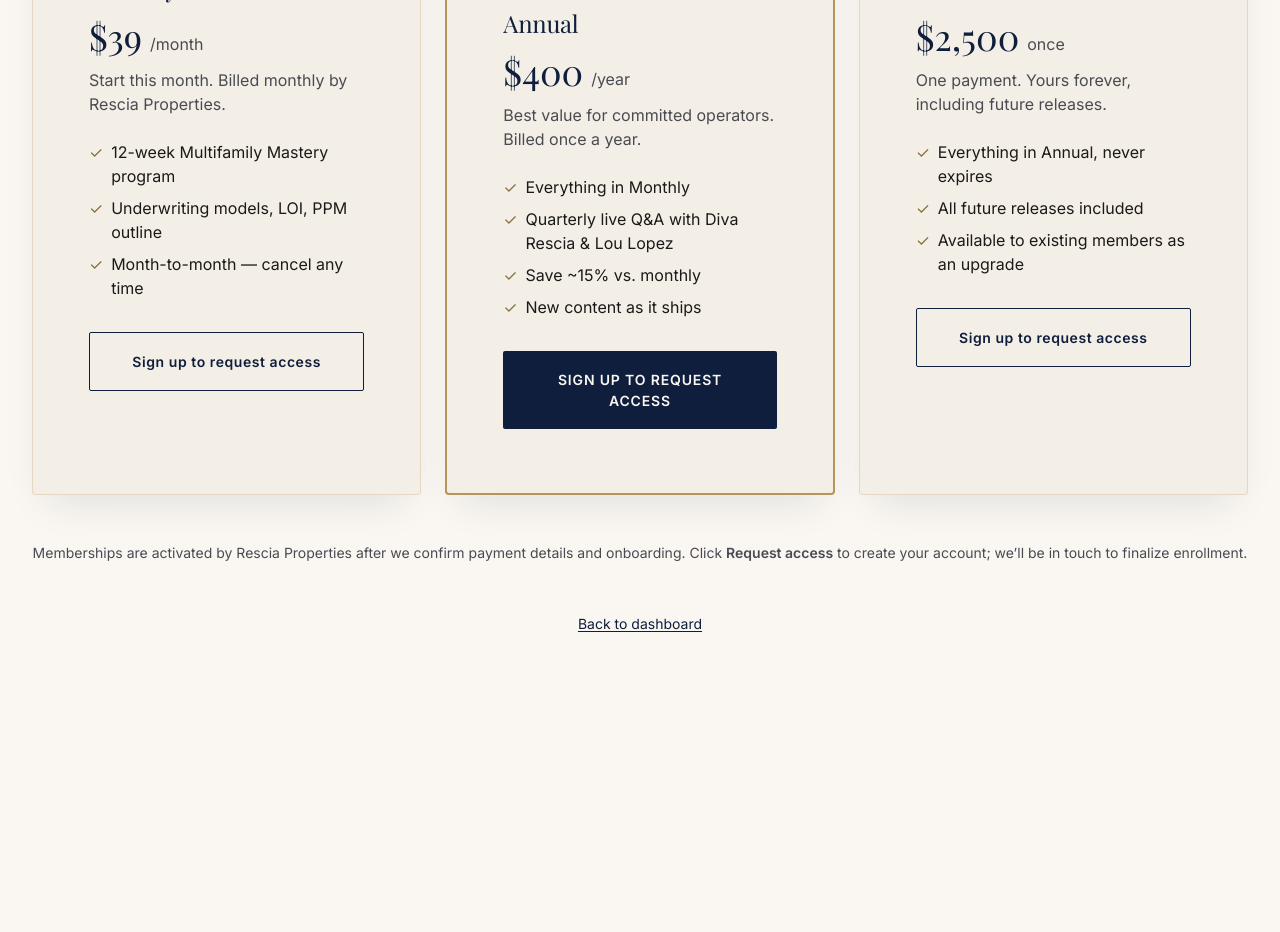
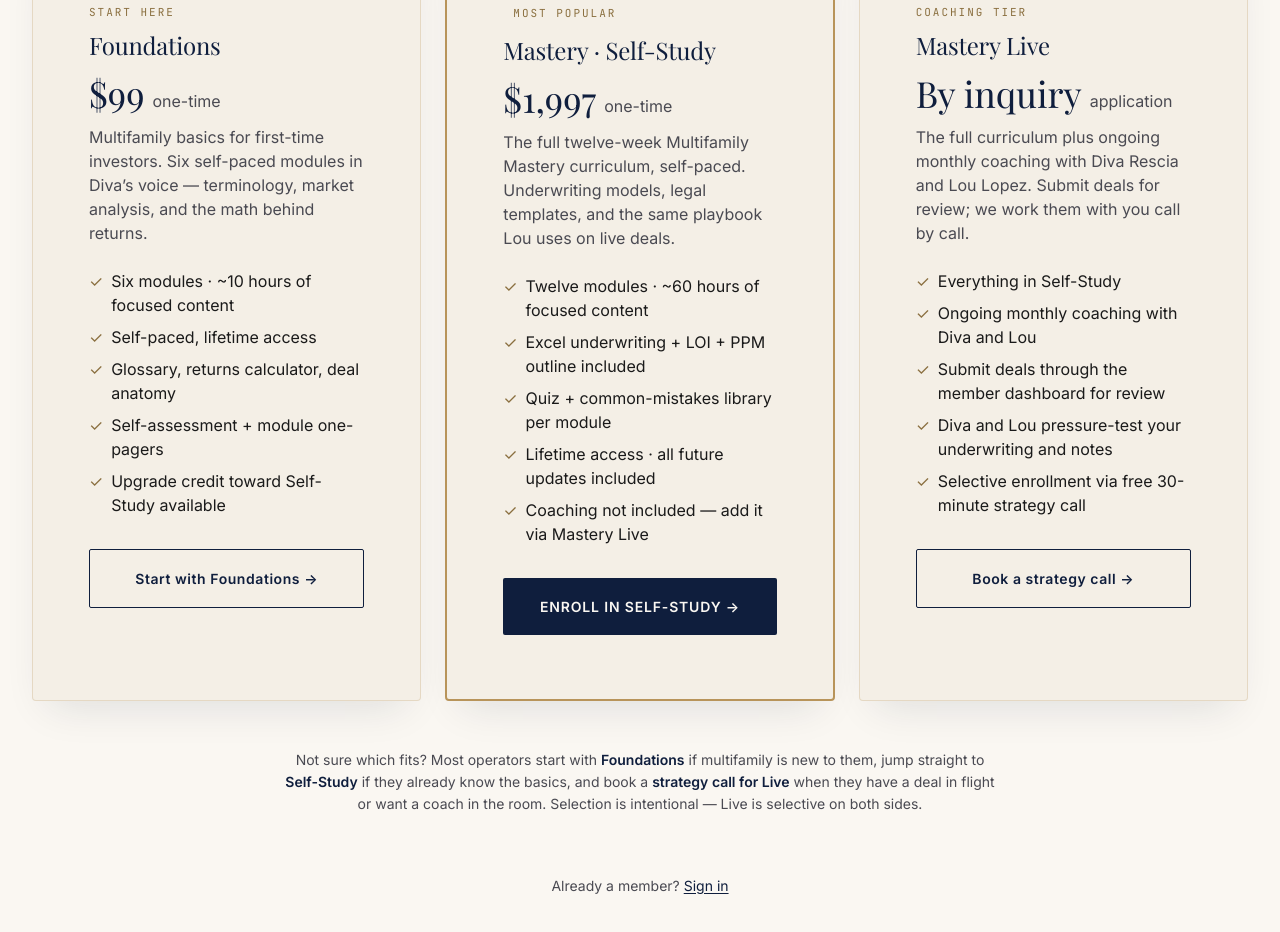
Before and after one commit to NY2CA/gleeful-griffin-8794be, a Next.js app: page /pricing in a window 1280 px wide. Shown: the part 480-1412 px from the top of the page. Before the commit the page ends 1211 px from the top, so only its background shows below. Built offline with nearby package versions, Linux system fonts and the light colour scheme; no server answers.

Commit message:
Wave 15.1: Mastery pricing coherence + Calendly hookup

```diff
--- a/src/pages/pricing.tsx
+++ b/src/pages/pricing.tsx
@@ -1,162 +1,188 @@
-import { useEffect, useState } from 'react';
 import Link from 'next/link';
-import { useRouter } from 'next/router';
 import Card from '@/components/Card';
-import Button from '@/components/Button';
 import { useAuth } from '@/hooks/useAuth';
-import { useBilling, type Plan } from '@/hooks/useBilling';
 
 /**
- * Three marketing cards for the Annual / Monthly / Lifetime plans.
+ * Mastery Site · /pricing — the public ladder
  *
- * Hitting "Choose" on any card:
- *   - If the visitor isn't signed in → redirect to /signup?next=/pricing
- *   - If they are signed in → POST /api/billing/checkout and redirect to Stripe
+ * Wave 15.1 · restructured from the legacy Monthly/Annual/Lifetime grid into
+ * the three-tier story that matches the rest of Rescia Properties' offering:
  *
- * Actual prices live in Stripe. We only render marketing headline/bullets here;
- * Stripe Checkout shows the authoritative amount.
+ *   1. Foundations  · $99      · multifamily basics for first-time investors
+ *   2. Self-Study   · $1,997   · the full 12-week curriculum, self-paced
+ *   3. Mastery Live · by inquiry · curriculum + ongoing monthly coaching
+ *
+ * Each card hands off to the right destination:
+ *   - Foundations → external Foundations site
+ *   - Self-Study  → external Self-Study site
+ *   - Live        → strategy-call form on the landing page (replaceable with
+ *                   a Calendly URL via the STRATEGY_CALL_URL constant)
+ *
+ * The page deliberately doesn't run Stripe checkout from the UI — Foundations
+ * and Self-Study handle their own checkout on their own sites; Live is sold
+ * on a strategy call. That decoupling keeps the pricing page a pure routing
+ * surface.
  */
 
+// ──────────────────────────────────────────────────────────────────
+// Configuration · these three URLs control where each card sends
+// the visitor. Update in one place when domains change. The Live CTA
+// can swap to a Calendly URL the day you have one — every other change
+// is a content tweak in the PLANS array.
+// ──────────────────────────────────────────────────────────────────
+
+const FOUNDATIONS_URL = 'https://foundations.resciaproperties.com';
+const SELFSTUDY_URL   = 'https://selfstudy.resciaproperties.com';
+/** Strategy-call CTA target. Mastery Live is sold by inquiry — the Calendly
+ *  page captures name/email at booking, and Diva/Lou get the slot. Mirrored
+ *  in src/pages/index.tsx so all "Book Strategy Call" CTAs go to the same
+ *  place. */
+const STRATEGY_CALL_URL = 'https://calendly.com/mastery-live-strategy-call';
+
 interface PlanCard {
-  id: Exclude<Plan, null>;
+  id: 'foundations' | 'self-study' | 'live';
+  eyebrow: string;
   label: string;
   price: string;
   cadence: string;
   blurb: string;
   bullets: string[];
+  ctaLabel: string;
+  ctaUrl: string;
+  ctaExternal: boolean;
   highlight?: boolean;
 }
 
 const PLANS: PlanCard[] = [
   {
-    id: 'monthly',
-    label: 'Monthly',
-    price: '$39',
-    cadence: '/month',
-    blurb: 'Start this month. Billed monthly by Rescia Properties.',
+    id: 'foundations',
+    eyebrow: 'Start here',
+    label: 'Foundations',
+    price: '$99',
+    cadence: 'one-time',
+    blurb:
+      'Multifamily basics for first-time investors. Six self-paced modules in Diva’s voice — terminology, market analysis, and the math behind returns.',
     bullets: [
-      '12-week Multifamily Mastery program',
-      'Underwriting models, LOI, PPM outline',
-      'Month-to-month — cancel any time',
+      'Six modules · ~10 hours of focused content',
+      'Self-paced, lifetime access',
+      'Glossary, returns calculator, deal anatomy',
+      'Self-assessment + module one-pagers',
+      'Upgrade credit toward Self-Study available',
     ],
+    ctaLabel: 'Start with Foundations →',
+    ctaUrl: FOUNDATIONS_URL,
+    ctaExternal: true,
   },
   {
-    id: 'annual',
-    label: 'Annual',
-    price: '$400',
-    cadence: '/year',
-    blurb: 'Best value for committed operators. Billed once a year.',
+    id: 'self-study',
+    eyebrow: 'Most popular',
+    label: 'Mastery · Self-Study',
+    price: '$1,997',
+    cadence: 'one-time',
+    blurb:
+      'The full twelve-week Multifamily Mastery curriculum, self-paced. Underwriting models, legal templates, and the same playbook Lou uses on live deals.',
     bullets: [
-      'Everything in Monthly',
-      'Quarterly live Q&A with Diva Rescia & Lou Lopez',
-      'Save ~15% vs. monthly',
-      'New content as it ships',
+      'Twelve modules · ~60 hours of focused content',
+      'Excel underwriting + LOI + PPM outline included',
+      'Quiz + common-mistakes library per module',
+      'Lifetime access · all future updates included',
+      'Coaching not included — add it via Mastery Live',
     ],
+    ctaLabel: 'Enroll in Self-Study →',
+    ctaUrl: SELFSTUDY_URL,
+    ctaExternal: true,
     highlight: true,
   },
   {
-    id: 'lifetime',
-    label: 'Lifetime',
-    price: '$2,500',
-    cadence: 'once',
-    blurb: 'One payment. Yours forever, including future releases.',
+    id: 'live',
+    eyebrow: 'Coaching tier',
+    label: 'Mastery Live',
+    price: 'By inquiry',
+    cadence: 'application',
+    blurb:
+      'The full curriculum plus ongoing monthly coaching with Diva Rescia and Lou Lopez. Submit deals for review; we work them with you call by call.',
     bullets: [
-      'Everything in Annual, never expires',
-      'All future releases included',
-      'Available to existing members as an upgrade',
+      'Everything in Self-Study',
+      'Ongoing monthly coaching with Diva and Lou',
+      'Submit deals through the member dashboard for review',
+      'Diva and Lou pressure-test your underwriting and notes',
+      'Selective enrollment via free 30-minute strategy call',
     ],
+    ctaLabel: 'Book a strategy call →',
+    ctaUrl: STRATEGY_CALL_URL,
+    ctaExternal: true,
   },
 ];
 
 export default function PricingPage() {
-  const router = useRouter();
   const { user, loading: authLoading } = useAuth();
-  const { status, startCheckout } = useBilling({ enabled: Boolean(user) });
-
-  const [busy, setBusy] = useState<Exclude<Plan, null> | null>(null);
-  const [error, setError] = useState<string | null>(null);
-
-  useEffect(() => {
-    // If a signed-in user with active access lands here, nudge them back to
-    // their dashboard so they don't accidentally buy a second plan.
-    if (status?.hasAccess) {
-      // Don't auto-redirect; just show a banner. They may want to upgrade.
-    }
-  }, [status]);
-
-  async function choose(plan: Exclude<Plan, null>) {
-    setError(null);
-    // Option-3 flow: we don't run Stripe checkout from the UI. Requesting
-    // access simply routes unsigned visitors to signup and signed-in
-    // members to their dashboard, where an "access pending" banner tells
-    // them Rescia Properties will reach out to activate enrollment.
-    if (!user) {
-      router.push(`/signup?next=${encodeURIComponent('/dashboard')}`);
-      return;
-    }
-    router.push('/dashboard');
-  }
 
   return (
     <main className="page">
       <div className="container grid gap-12">
+        {/* ─── Header ──────────────────────────────────────────── */}
         <div className="section-head text-center" style={{ marginBottom: 0 }}>
           <span className="eyebrow">Pricing</span>
-          <h1 className="font-display font-medium" style={{ fontSize: 'clamp(32px, 4vw, 52px)' }}>
-            One program. Three ways to join.
+          <h1
+            className="font-display font-medium"
+            style={{ fontSize: 'clamp(32px, 4vw, 52px)' }}
+          >
+            Three ways to learn the multifamily game.
           </h1>
-          <p className="text-ink-dim" style={{ maxWidth: 640, margin: '0 auto' }}>
-            Every plan unlocks the full 12-week Multifamily Mastery curriculum
-            and every module and template. Pick the cadence that fits.
+          <p
+            className="text-ink-dim"
+            style={{ maxWidth: 720, margin: '0 auto', lineHeight: 1.55 }}
+          >
+            Start with the basics, work through the full self-paced
+            curriculum, or step into ongoing coaching with Diva and Lou. Each
+            tier builds on the one before — and the credit applies if you
+            decide to step up.
           </p>
         </div>
 
-        {status?.hasAccess && (
-          <Card variant="offer" className="text-center">
-            <p className="text-navy font-display text-xl mb-2">
-              You already have access.
-            </p>
-            <p className="text-ink-dim mb-5">
-              Your current plan: <strong>{status.lifetime ? 'Lifetime' : status.plan ?? '—'}</strong>.
-              Manage it from the billing portal.
-            </p>
-            <div className="flex justify-center gap-3">
-              <Link href="/dashboard" className="btn-primary">
-                Go to dashboard
-              </Link>
-            </div>
-          </Card>
-        )}
-
+        {/* ─── Cards ───────────────────────────────────────────── */}
         <div className="grid grid-cols-1 md:grid-cols-3 gap-6">
           {PLANS.map((p) => (
             <Card
               key={p.id}
               variant="offer"
               className={p.highlight ? 'border-gold' : ''}
-              style={p.highlight ? { borderColor: 'var(--gold)', borderWidth: 2 } : undefined}
+              style={
+                p.highlight
+                  ? { borderColor: 'var(--gold)', borderWidth: 2 }
+                  : undefined
+              }
             >
-              {p.highlight && (
               <span
                 className="eyebrow"
-                  style={{
+                style={
+                  p.highlight
+                    ? {
                         color: 'var(--gold-deep)',
                         background: 'var(--gold-soft)',
                         padding: '4px 10px',
                         borderRadius: 999,
                         display: 'inline-block',
                         marginBottom: 8,
-                  }}
+                      }
+                    : { display: 'inline-block', marginBottom: 8 }
+                }
               >
-                  Most popular
+                {p.eyebrow}
               </span>
-              )}
               <h3 className="font-display text-2xl text-navy">{p.label}</h3>
               <div className="mt-3 flex items-end gap-2">
-                <span className="font-display text-4xl text-navy">{p.price}</span>
+                <span className="font-display text-4xl text-navy">
+                  {p.price}
+                </span>
                 <span className="text-ink-dim">{p.cadence}</span>
               </div>
-              <p className="mt-3 text-ink-dim" style={{ minHeight: 48 }}>{p.blurb}</p>
+              <p
+                className="mt-3 text-ink-dim"
+                style={{ minHeight: 96, lineHeight: 1.5 }}
+              >
+                {p.blurb}
+              </p>
               <ul className="mt-6 space-y-2">
                 {p.bullets.map((b, i) => (
                   <li key={i} className="flex gap-2 text-ink">
@@ -166,34 +192,81 @@
                 ))}
               </ul>
               <div className="mt-8">
-                <Button
-                  fullWidth
-                  variant={p.highlight ? 'primary' : 'secondary'}
-                  disabled={authLoading}
-                  onClick={() => choose(p.id)}
+                {p.ctaExternal ? (
+                  <a
+                    href={p.ctaUrl}
+                    target="_blank"
+                    rel="noopener noreferrer"
+                    className={p.highlight ? 'btn-primary' : 'btn-secondary'}
+                    style={{
+                      display: 'inline-flex',
+                      width: '100%',
+                      justifyContent: 'center',
+                    }}
                   >
-                  {user ? 'Request access' : 'Sign up to request access'}
-                </Button>
+                    {p.ctaLabel}
+                  </a>
+                ) : (
+                  <Link
+                    href={p.ctaUrl}
+                    className={p.highlight ? 'btn-primary' : 'btn-secondary'}
+                    style={{
+                      display: 'inline-flex',
+                      width: '100%',
+                      justifyContent: 'center',
+                    }}
+                  >
+                    {p.ctaLabel}
+                  </Link>
+                )}
               </div>
             </Card>
           ))}
         </div>
 
-        {error && (
-          <p className="text-center text-red-600 text-sm">{error}</p>
+        {/* ─── Ladder logic copy ───────────────────────────────── */}
+        <div
+          className="text-center"
+          style={{
+            maxWidth: 720,
+            margin: '0 auto',
+            color: 'var(--ink-dim)',
+            fontSize: 14,
+            lineHeight: 1.6,
+          }}
+        >
+          <p>
+            Not sure which fits? Most operators start with{' '}
+            <strong style={{ color: 'var(--navy)' }}>Foundations</strong> if
+            multifamily is new to them, jump straight to{' '}
+            <strong style={{ color: 'var(--navy)' }}>Self-Study</strong> if
+            they already know the basics, and book a{' '}
+            <strong style={{ color: 'var(--navy)' }}>strategy call for Live</strong>
+            {' '}when they have a deal in flight or want a coach in the room.
+            Selection is intentional — Live is selective on both sides.
+          </p>
+        </div>
+
+        {/* ─── Logged-in member nudge / signed-out signin link ── */}
+        <div className="text-center" style={{ marginTop: 12 }}>
+          {!authLoading && user ? (
+            <Link
+              href="/dashboard"
+              className="text-navy underline underline-offset-2 text-sm"
+            >
+              Back to your dashboard
+            </Link>
+          ) : (
+            <p className="text-ink-dim text-sm">
+              Already a member?{' '}
+              <Link
+                href="/login"
+                className="text-navy underline underline-offset-2"
+              >
+                Sign in
+              </Link>
+            </p>
           )}
-
-        <p className="text-center text-ink-dim text-sm">
-          Memberships are activated by Rescia Properties after we confirm
-          payment details and onboarding. Click <strong>Request access</strong>
-          {' '}to create your account; we&rsquo;ll be in touch to finalize
-          enrollment.
-        </p>
-
-        <div className="text-center">
-          <Link href="/dashboard" className="text-navy underline underline-offset-2 text-sm">
-            Back to dashboard
-          </Link>
         </div>
       </div>
     </main>
```
Also changed, not shown: src/pages/index.tsx (+13 -2 lines), 1 other file (tests, documents, lock files or other folders). Lines whose indentation alone changed are shown as unchanged.
